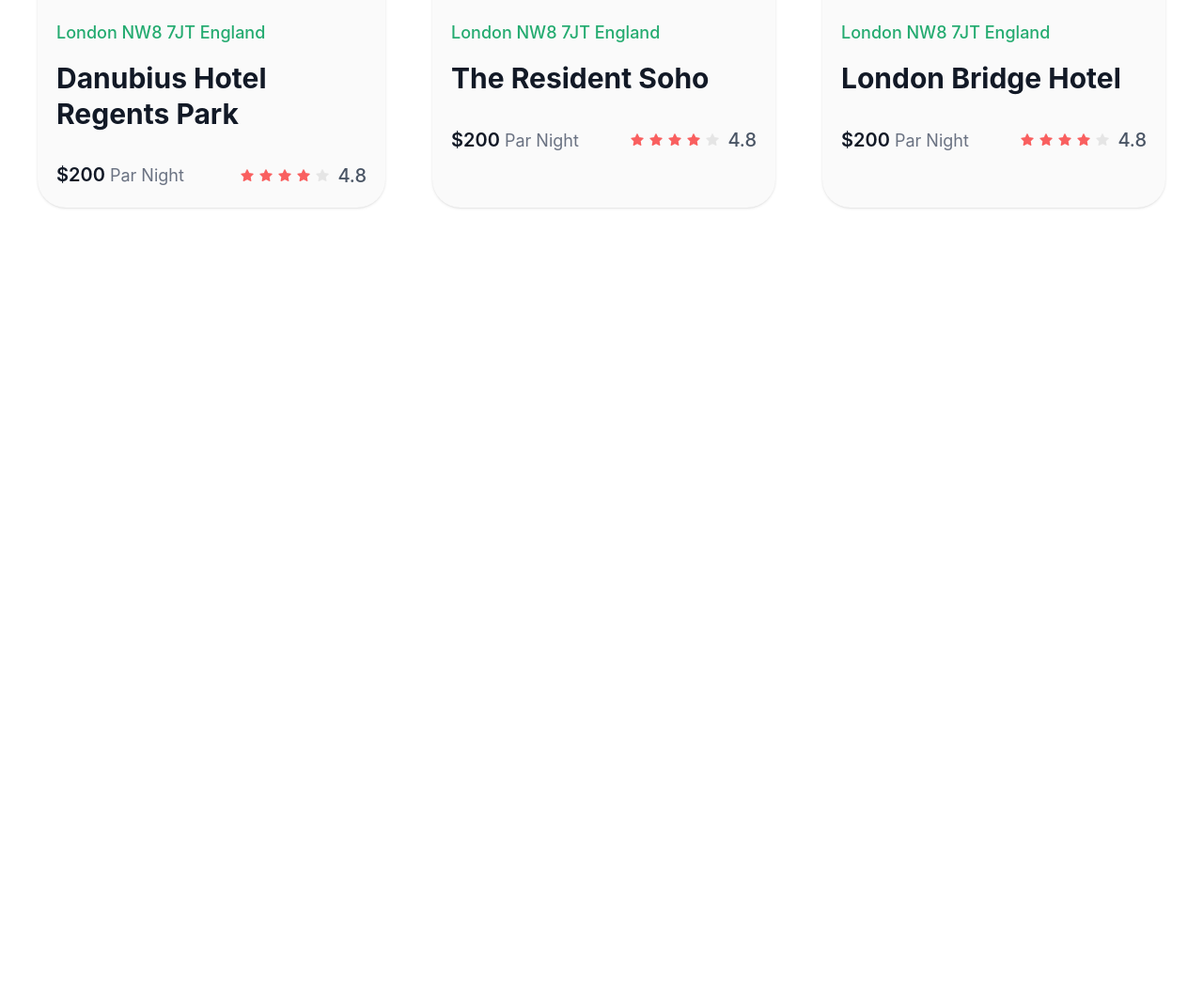
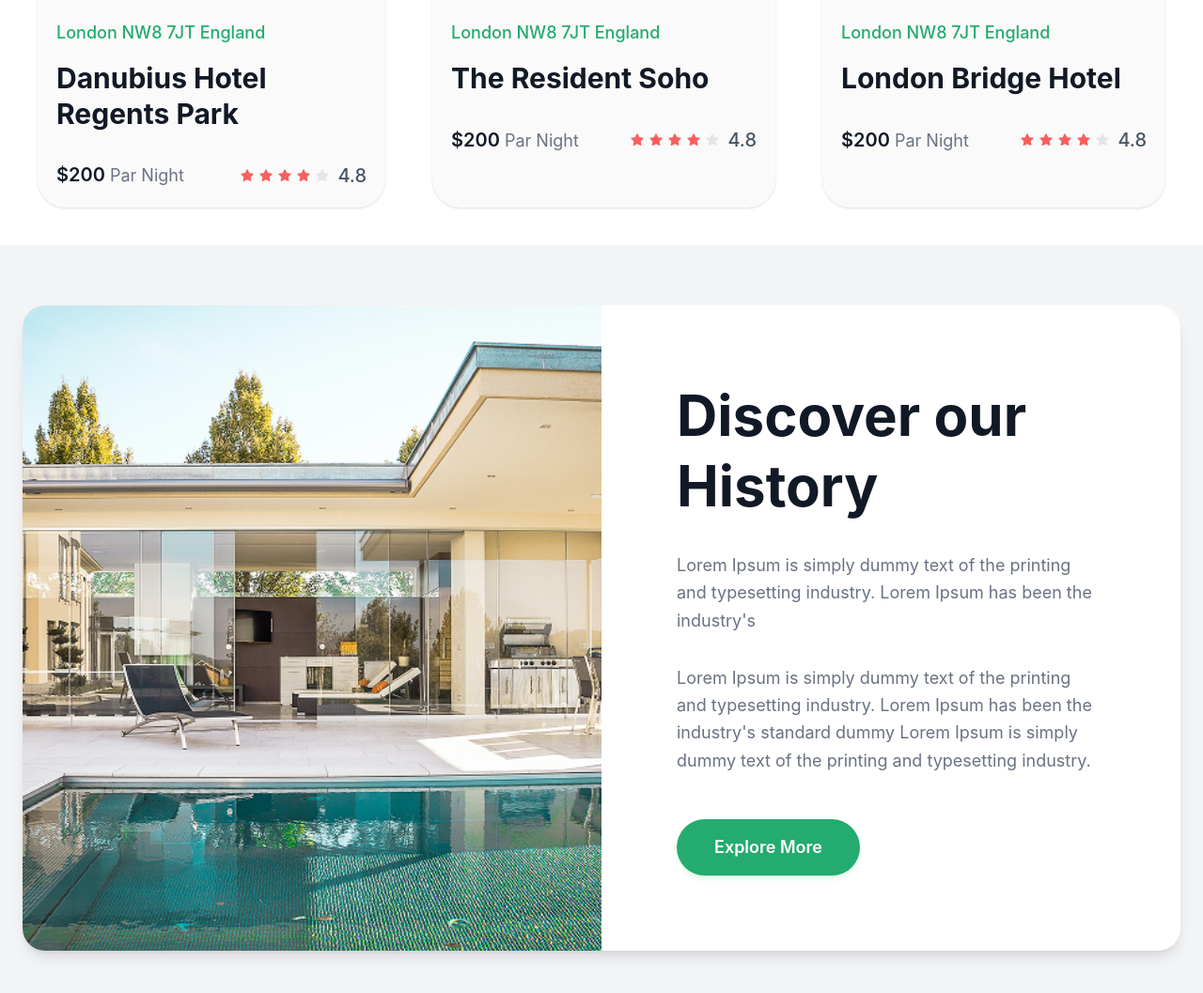
Before and after one commit to dilovar6666/practic, a website: page src/righthtml.html in a window 1280 px wide. Shown: the part 1360-2417 px from the top of the page at 94% size. Before the commit the page ends 1621 px from the top, so only its background shows below. Drawn offline with nearby package versions, Linux system fonts and the light colour scheme; files that its build step writes are made by us from their sources; files whose address does not match are found by name.

Commit message:
add section2

```diff
--- a/index.html
+++ b/index.html
@@ -278,7 +278,7 @@
    <section class="bg-gray-100 py-16 px-6 font-sans max-w-[1300px] mx-auto ">
       <div class="max-w-[1400px] mx-auto bg-white rounded-3xl shadow-lg flex items-stretch overflow-hidden">
          <div class="w-1/2 shrink-0">
-            <img src="./forimg/image (17).png" alt="Discover our History"
+            <img src="./forimg/image (17).png" alt=""
                class="w-full h-full object-cover object-center">
          </div>
          <div class="flex flex-col justify-center p-20 space-y-8">
--- a/src/righthtml.html
+++ b/src/righthtml.html
@@ -197,6 +197,36 @@
       </div>
    </section>
 
+
+   <section class="bg-gray-100 py-16 px-6 font-sans max-w-[1300px] mx-auto ">
+      <div class="max-w-[1400px] mx-auto bg-white rounded-3xl shadow-lg flex items-stretch overflow-hidden">
+         <div class="w-1/2 shrink-0">
+            <img src="../forimg/image (17).png" alt=""
+               class="w-full h-full object-cover object-center">
+         </div>
+         <div class="flex flex-col justify-center p-20 space-y-8">
+            <h2 class="text-[#121926] text-6xl font-bold leading-tight">
+               Discover our History
+            </h2>
+            <p class="text-gray-500 text-lg leading-relaxed">
+               Lorem Ipsum is simply dummy text of the printing and typesetting industry. Lorem Ipsum has been the
+               industry's
+            </p>
+            <p class="text-gray-500 text-lg leading-relaxed">
+               Lorem Ipsum is simply dummy text of the printing and typesetting industry. Lorem Ipsum has been the
+               industry's standard dummy Lorem Ipsum is simply dummy text of the printing and typesetting industry.
+            </p>
+            <div class="flex justify-start pt-4">
+               <button
+                  class="bg-[#24AB70] text-white px-10 py-4 rounded-full font-semibold text-lg  transition-all shadow-md shadow-green-100">
+                  Explore More
+               </button>
+            </div>
+         </div>
+      </div>
+
+
+
 </body>
 
 </html>
```
